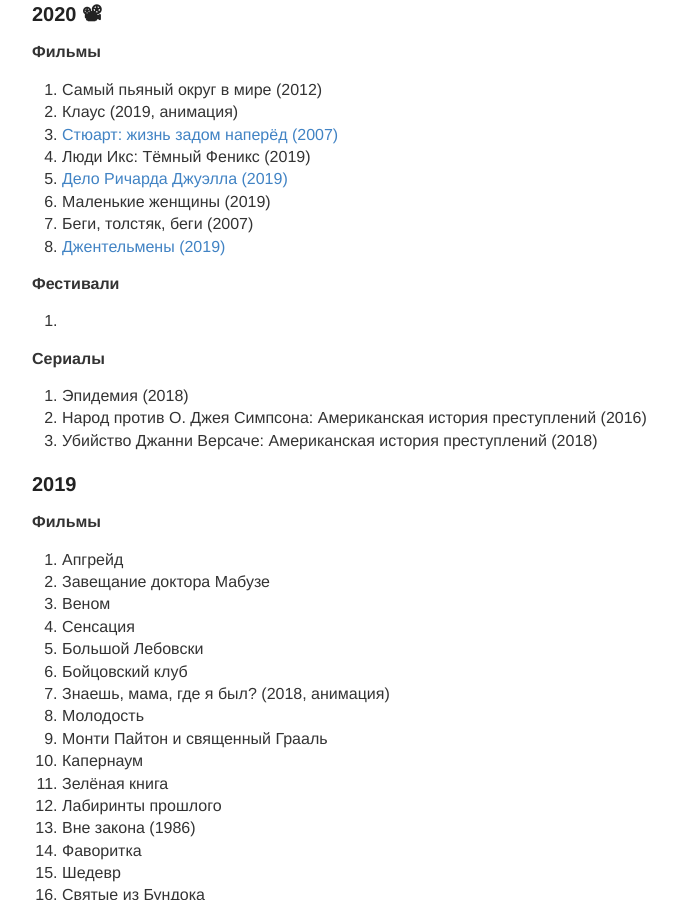
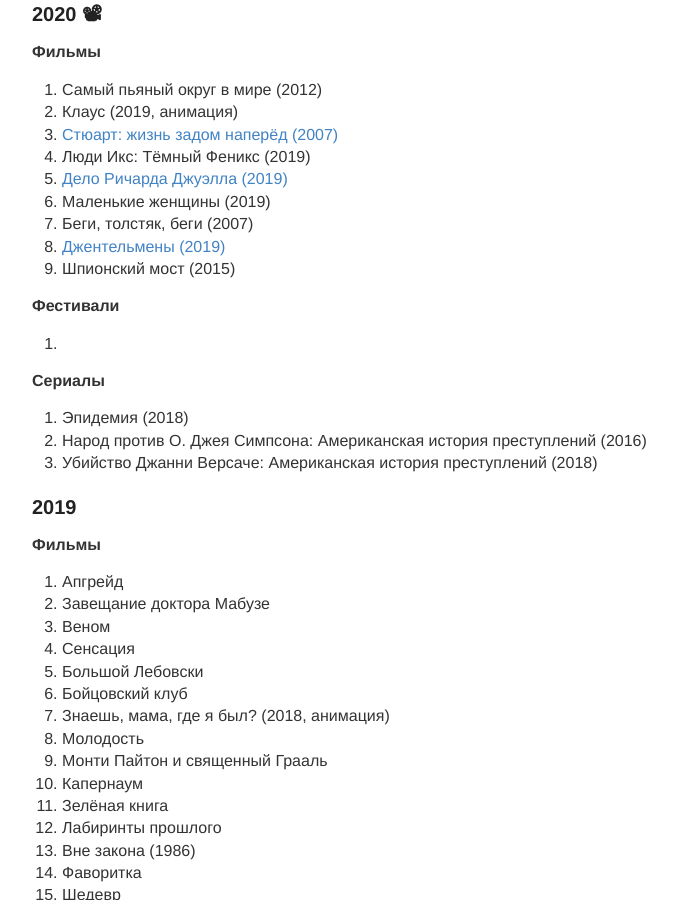
Before and after one commit to sombro/nbuevich.com, a Jekyll site: the page built from blog/_posts/2099-12-14-movies.md, in a window 1280 px wide and 900 px high, scrolled down 362 px. Shown: the whole window, without its empty margins (248-925 px from the left). Built offline with Jekyll 4.4.1, drawn with Linux system fonts in a browser that asks for light colours.

Commit message:
new film

```diff
--- a/blog/_posts/2099-12-14-movies.md
+++ b/blog/_posts/2099-12-14-movies.md
@@ -24,6 +24,7 @@
     <li>Маленькие женщины (2019)</li>
     <li>Беги, толстяк, беги (2007)</li>
     <li><a href="/the-gentelmen">Джентельмены (2019)</a></li>
+    <li>Шпионский мост (2015)</li>
 </ol>
 
 <b>Фестивали</b>
```
